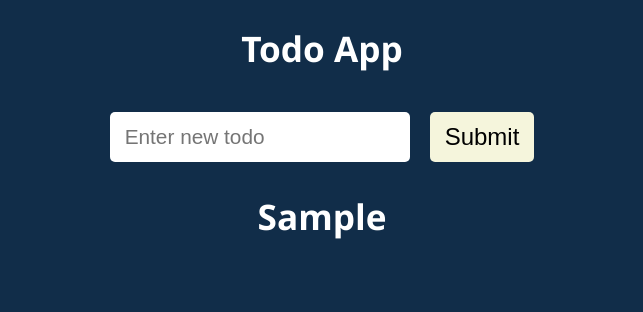
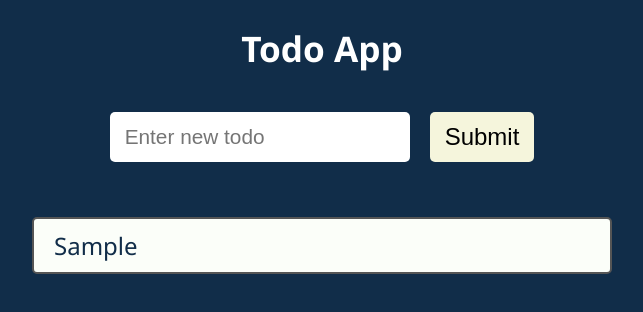
Before and after one commit to SHEENSHEELLA/TodoApp_v1, a React (Create React App) app: page / in a window 1280 px wide. Both pictures are taken after typing "Sample" into the empty fields and a click on the button "Submit". Shown: the top 312 px of the page, without its empty margins (318-961 px from the left). Built offline with nearby package versions, Linux system fonts and the light colour scheme.

Commit message:
Add CSS styles to the Todo and TodoList components

```diff
--- a/src/components/Todos/Todo.js
+++ b/src/components/Todos/Todo.js
@@ -1,8 +1,10 @@
-
+import styles from './Todo.module.css'
 
 function Todo({ todo }) {
   return (
-    <h1>{todo}</h1>
+    <div className={styles.todo}>
+      <div className={styles.todoText}>{todo}</div>
+    </div>
   )
 }
 
--- a/src/components/Todos/Todo.module.css
+++ b/src/components/Todos/Todo.module.css
@@ -0,0 +1,23 @@
+.todo {
+  display: flex;
+  align-items: center;
+  padding: 10px 20px;
+  margin: 15px 0;
+  font-size: 1.5rem;
+  border-radius: 5px;
+  border: 2px solid #555;
+  color: #112d49;
+  background-color: #fbfef9;
+  user-select: none;
+}
+
+.todoText {
+  width: 100%;
+  text-align: left;
+}
+
+.todoIcon {
+  font-size: 1.8rem;
+  margin-right: 10px;
+  color: teal;
+}
--- a/src/components/Todos/TodoList.js
+++ b/src/components/Todos/TodoList.js
@@ -1,8 +1,12 @@
-
 import Todo from './Todo'
+import styles from './TodoList.module.css'
 
 function TodoList({ todos }) {
-  return todos.map((todo, index) => <Todo key={index} todo={todo} />)
+  return (
+    <div className={styles.todoListContainer}>
+      {todos.map((todo, index) => <Todo key={index} todo={todo} />)}
+    </div>
+  )
 }
 
 export default TodoList
--- a/src/components/Todos/TodoList.module.css
+++ b/src/components/Todos/TodoList.module.css
@@ -0,0 +1,3 @@
+.todoListContainer {
+  padding: 10px;
+}
```
